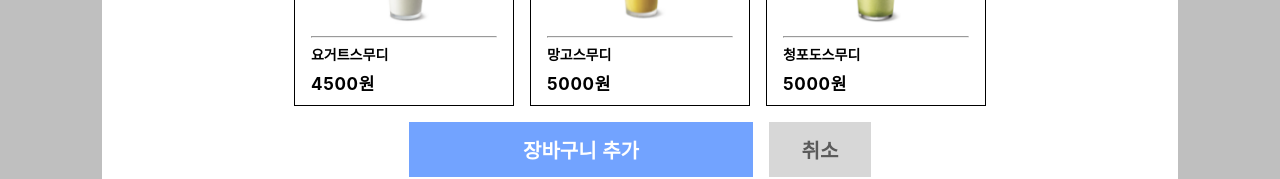
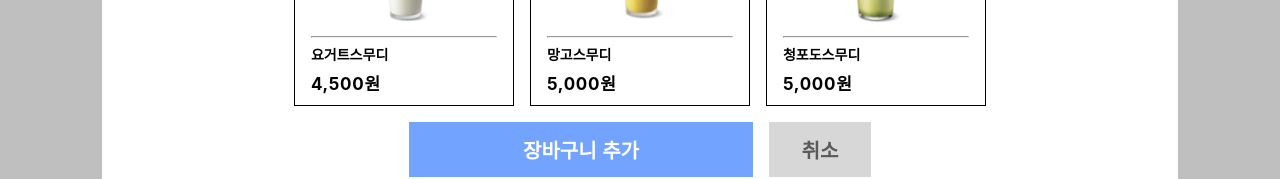
Before and after one commit to kimgeonsu/smart-kiosk, a Next.js app: page /selectMenu in a window 1280 px wide. Both pictures are taken after a click on the picture 629 px from the left and 156 px from the top of the page. Shown: the part 422-601 px from the top of the page. Built offline with nearby package versions, Linux system fonts and the light colour scheme.

Commit message:
숫자에 콤마 추가

```diff
--- a/pages/selectMenu.jsx
+++ b/pages/selectMenu.jsx
@@ -162,7 +162,7 @@ const Selectingmenu = () => {
                          {item.quantity}개
                        <PlusButton handlePlusClick={handlePlusClick} drink={item.name}/>
                     </div>
-                    <div style={{ flex: 1.2 , fontSize: 16, color:'#000000',fontWeight: 'bolder' }}>{item.price * item.quantity}원</div>
+                    <div style={{ flex: 1.2 , fontSize: 16, color:'#000000',fontWeight: 'bolder' }}>   {`${(item.price * item.quantity).toLocaleString()}원`}</div>
                       <DeleteButton handleDeleteClick={()=>handleDeleteClick(item.name)} drink={item.name}/>
                   </div>
                 )
--- a/src/components/list/AskingListItem.jsx
+++ b/src/components/list/AskingListItem.jsx
@@ -50,7 +50,7 @@ const AskingListItem = (props) => {
                 <hr />
             <div className="infcontainer">
                 <div className="name">{drink.name}</div>
-                <div className="price">{drink.price}원</div>
+                <div className="price">{(drink.price).toLocaleString()}원</div>
             </div>
             </div>
             <style jsx>{`
--- a/src/components/list/MenuListItem.jsx
+++ b/src/components/list/MenuListItem.jsx
@@ -50,7 +50,8 @@ const MenuListItem = (props) => {
                 <hr />
                 <div className="imfcontainer">
                 <div className="name">{drink.name}</div>
-                <div className="price">{drink.price}원</div>
+                <div className="price">{(drink.price).toLocaleString()}원</div>
+
                 </div>
             </div>
             <style jsx>{`
--- a/src/components/list/RecommendListItem.jsx
+++ b/src/components/list/RecommendListItem.jsx
@@ -47,7 +47,7 @@ const RecommendListItem = (props) => {
                 <Image width={104} height={106} alt="음료" src={drink.image} />
                 <div className="miniwrapper">
                 <div className="name">{drink.name}</div>
-                <div className="price">{drink.price}원</div>
+                <div className="price">{(drink.price).toLocaleString()}원</div>
                 </div>
             </div>
             <style jsx>{`
```
